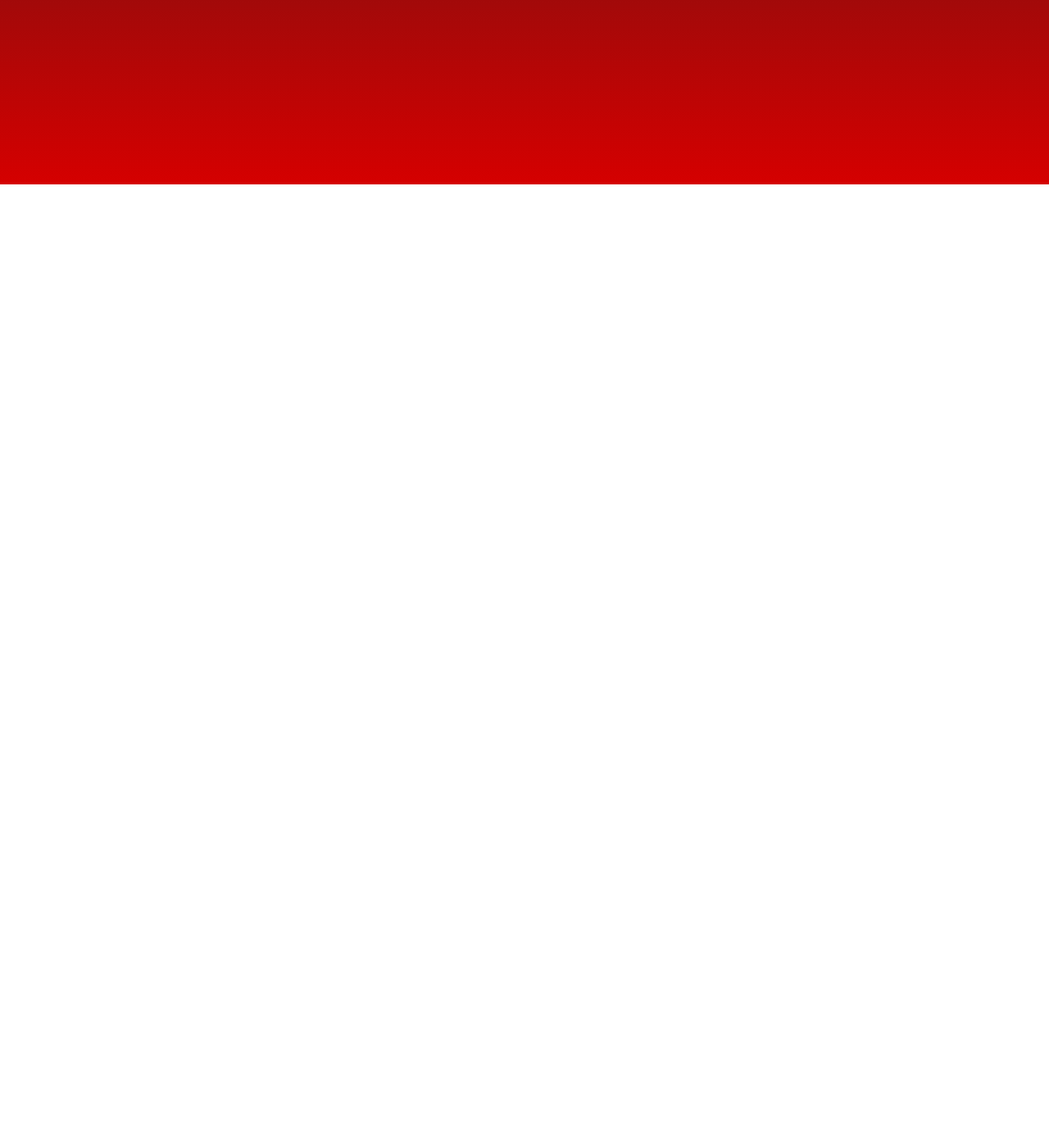
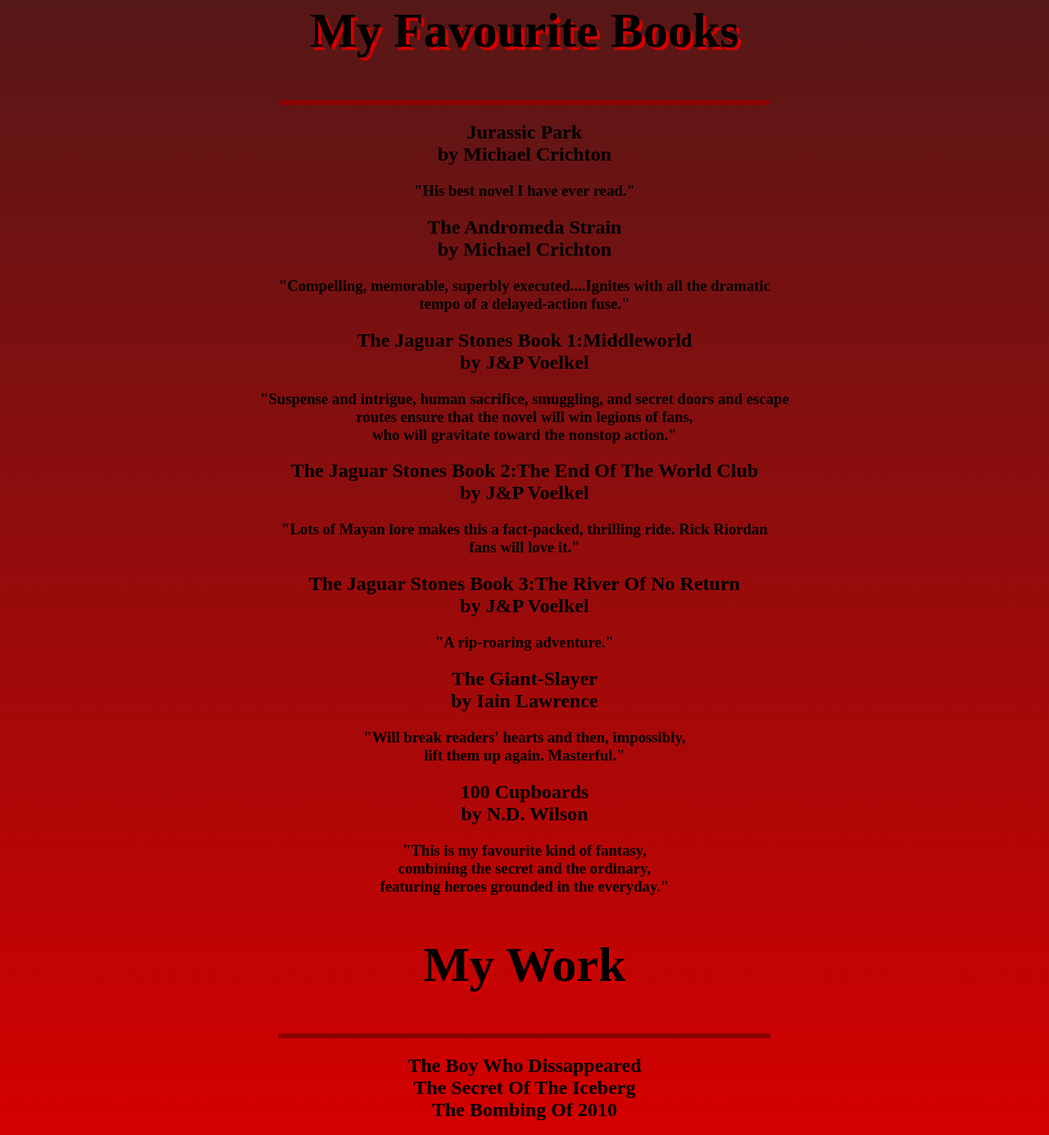
Before and after one commit to blackhole20/about-me, a plain HTML site: page index.html in a window 1280 px wide. Shown: the part 575-1960 px from the top of the page at 82% size. Before the commit the page ends 800 px from the top, so only its background shows below. Drawn offline with Linux system fonts and the light colour scheme; a web font is replaced by a local one.

Commit message:
Add files via upload

```diff
--- a/index.html
+++ b/index.html
@@ -6,9 +6,9 @@
   </head>
   <body>
       <ul class="Menu">
-    <li class="link">About</li>
-     <li class="link">My favourite books</li>
-         <li class="link">My Work</li>
+    <li class="link"><a href="#welcome">About</a></li>
+     <li class="link"><a href="#favourite books">My favourite books</a></li>
+         <li class="link"><a href="#my work">My Work</a></li>
          <li class="link">inspiration</li>
          <li class="link">Contact</li>
       </ul>
@@ -16,11 +16,41 @@
       <div>
   <img id="hob" src="https://images.unsplash.com/photo-1614239350829-c27862f121f2?crop=entropy&cs=srgb&fm=jpg&ixid=MnwxNDU4OXwwfDF8cmFuZG9tfHx8fHx8fHx8MTYxNjYwMzg3OA&ixlib=rb-1.2.1&q=85";>
         <h1>My Hobbie<br><span id="hobbie">Is Reading</span></h1>
-          <h2 id="name"><br>my name is colton</h2>
+          <h2 id="name"><br>My Name is Colton</h2>
       </div>
     </section>
   <section id="books">
     <div class="line"></div>
     <p>I like to read. Reading is my favourite thing to do. In all my spare time I like to read. I read at breakfest and lunch. I read before bed. When I am sick I read almost all day. I have always wanted to read and when I learned to read at a young age I then after loved reading. And I always have and always will.</p>
     </section>
+      <section id="favourite books">
+      <h1>My Favourite Books</h1>
+          <div class="line"></div>
+          <h2>Jurassic Park<br>by Michael Crichton</h2>
+          <h3>"His best novel I have ever read."</h3>
+          <h2>The Andromeda Strain<br>by Michael Crichton</h2>
+          <h3>"Compelling, memorable, superbly executed....Ignites with all the dramatic<br>tempo of a delayed-action fuse."</h3>
+          <h2>The Jaguar Stones Book 1:Middleworld<br>by J&P Voelkel</h2>
+          <h3>"Suspense and intrigue, human sacrifice, smuggling, and secret doors and escape<br>routes ensure that the novel will win legions of fans,<br>who will gravitate toward the nonstop action."</h3>
+          <h2>The Jaguar Stones Book 2:The End Of The World Club<br>by J&P Voelkel</h2>
+          <h3>"Lots of Mayan lore makes this a fact-packed, thrilling ride. Rick Riordan<br>fans will love it."</h3>
+          <h2>The Jaguar Stones Book 3:The River Of No Return<br>by J&P Voelkel</h2>
+          <h3>"A rip-roaring adventure."</h3>
+          <h2>The Giant-Slayer<br>by Iain Lawrence</h2>
+          <h3>"Will break readers' hearts and then, impossibly,<br>lift them up again. Masterful."</h3>
+          <h2>100 Cupboards<br>by N.D. Wilson</h2>
+          <h3>"This is my favourite kind of fantasy,<br>combining the secret and the ordinary,<br>featuring heroes grounded in the everyday."</h3>
+      </section>
+      <section id="my work">
+      <h1>My Work</h1>
+          <div class="line"></div>
+          <h2>The Boy Who Dissappeared<br>The Secret Of The Iceberg<br>The Bombing Of 2010</h2>
+      </section>
+
+
+
+
+
+
     </body>
+</html>
--- a/style.css
+++ b/style.css
@@ -38,3 +38,13 @@ list-style: none;
 #name{
     font-family: 'Averia Serif Libre', cursive;
 }
+html{
+    scroll-behavior: smooth;
+}
+.line{
+    width: 600px;
+    height: 6px;
+    background-color: darkred;
+    margin: 8px auto;
+    margin: 8px auto;
+}
```
